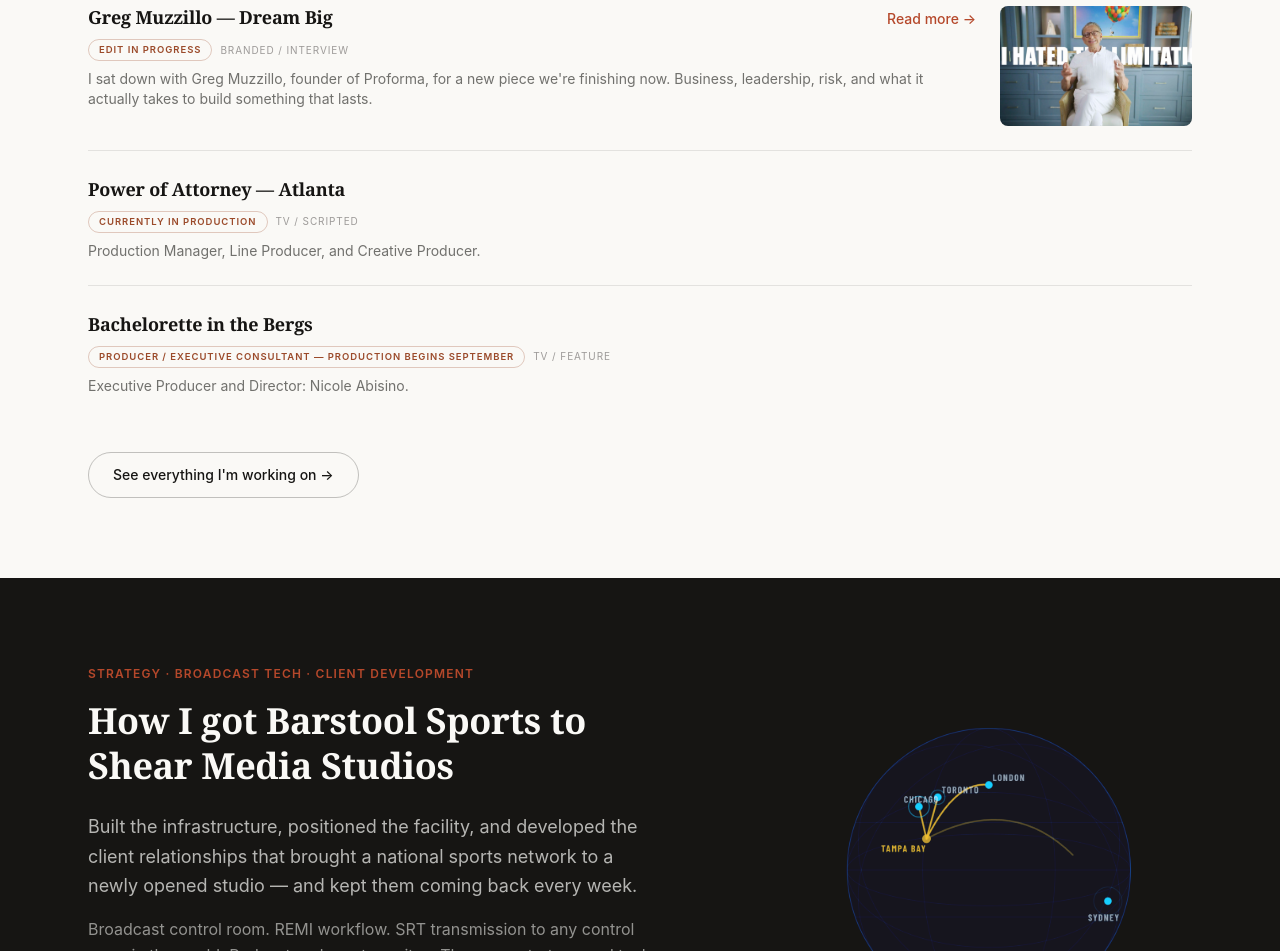
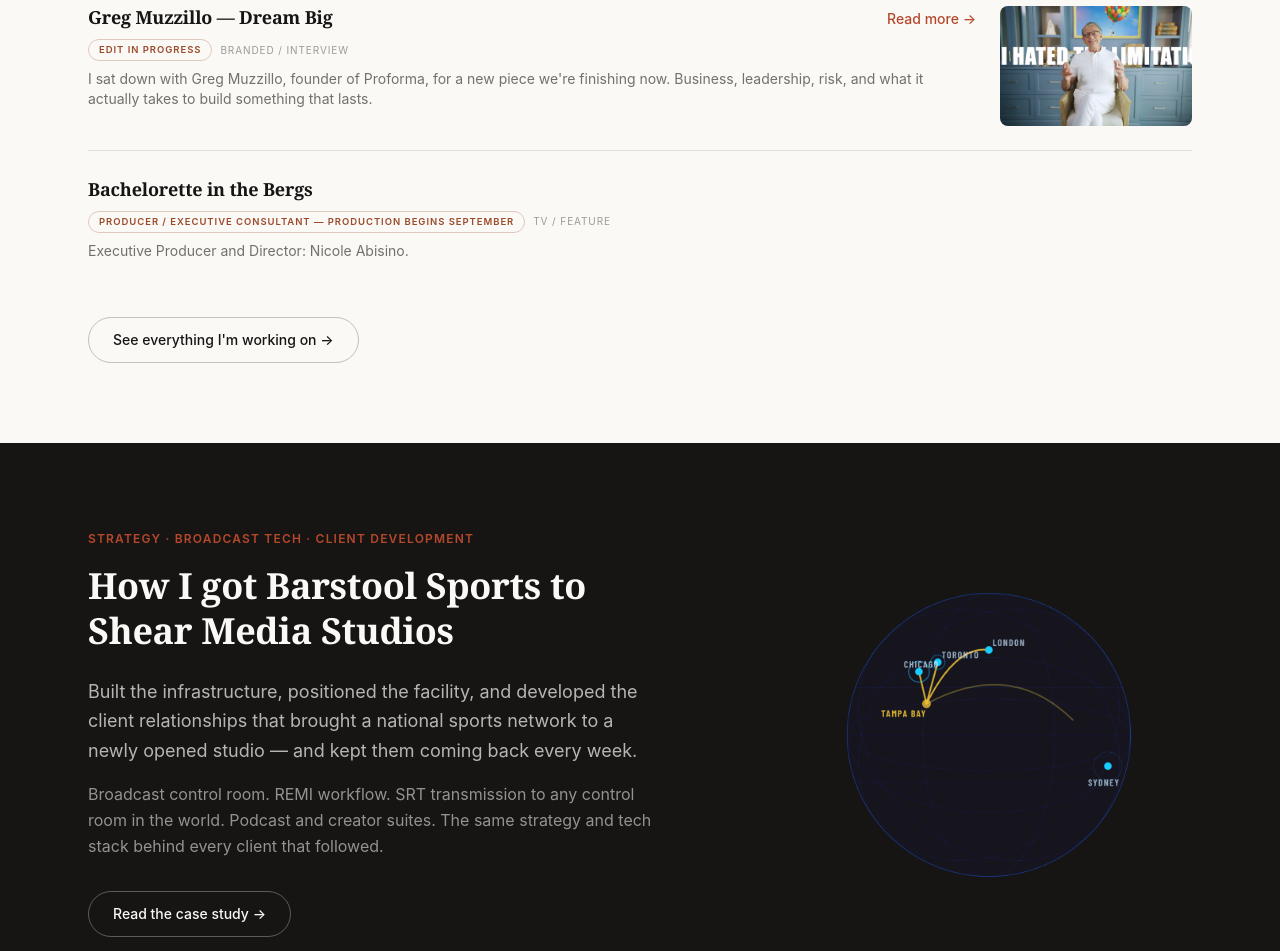
Before and after one commit to peteguzzo/peteguzzo-dev, an Astro site: page / in a window 1280 px wide. Shown: the part 1698-2649 px from the top of the page. Built offline with nearby package versions, Linux system fonts and the light colour scheme; Astro itself is replaced by a stand-in of ours.

Commit message:
Remove Atlanta lawyer show references per Pete's direct request

```diff
--- a/src/content/pages/home.json
+++ b/src/content/pages/home.json
@@ -84,13 +84,6 @@
       "span": true
     },
     {
-      "title": "Power of Attorney — Atlanta",
-      "type": "TV / Scripted",
-      "badge": "Currently in production",
-      "body": "Production Manager, Line Producer, and Creative Producer.",
-      "hasVideo": false
-    },
-    {
       "title": "Bachelorette in the Bergs",
       "type": "TV / Feature",
       "badge": "Producer / Executive Consultant — Production begins September",
--- a/src/pages/current-work.astro
+++ b/src/pages/current-work.astro
@@ -50,11 +50,6 @@ const items = [
     id: 'bachelor-in-the-berg',
     title: 'Bachelor in the Berg',
     body: 'Pete is also working on Bachelor in the Berg, a new romantic comedy currently in development.',
-  },
-  {
-    id: 'reality-series',
-    title: 'Reality / Series Development',
-    body: "Pete is also working on reality series development, including an Atlanta-based reality series about successful lawyers' lives in and outside the courtroom.",
   },
   {
     id: 'marketing-company-oversight',
```
